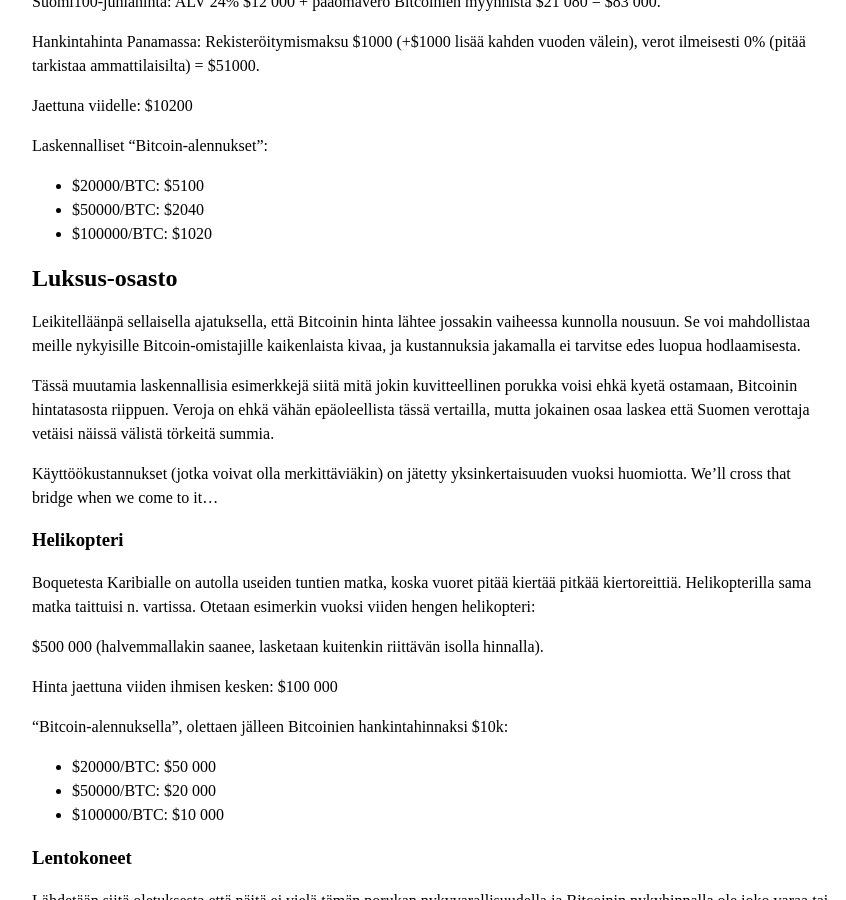
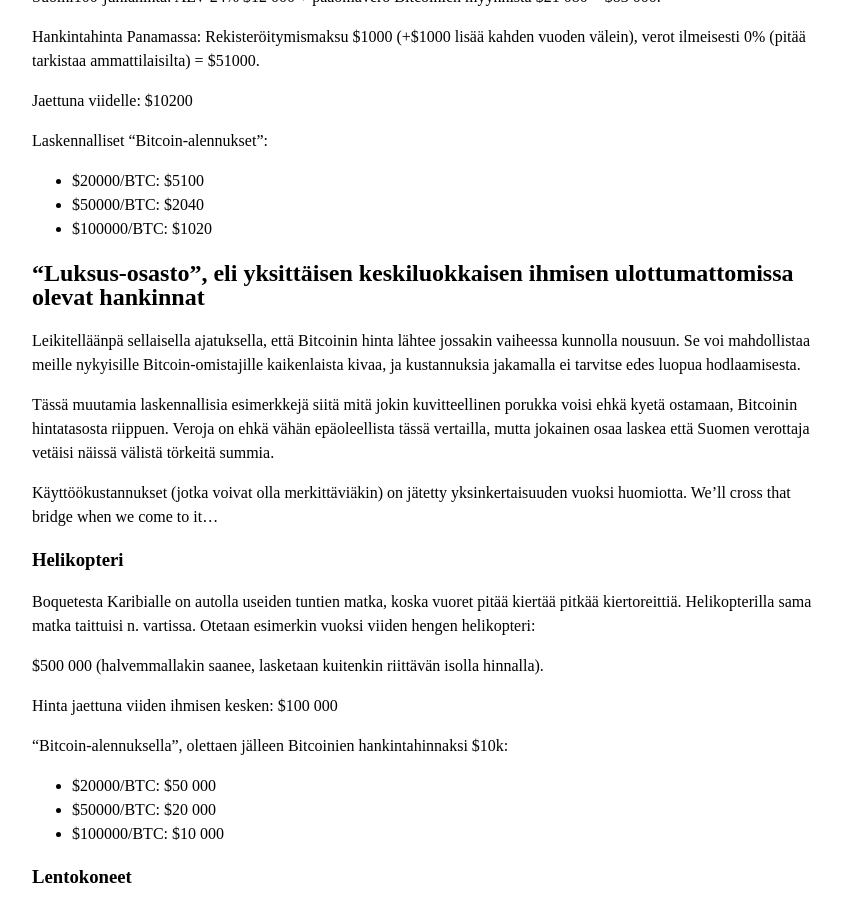
Before and after one commit to pitkonaarinparatiisi/pitkonaarinparatiisi.github.io, a Jekyll site: the page built from yhteiso.md, in a window 1280 px wide and 900 px high, scrolled down 2048 px. Shown: the whole window, without its empty margins (208-1054 px from the left). Built offline with Jekyll 4.4.1, drawn with Linux system fonts in a browser that asks for light colours; our own code applies the rules of GitHub Pages for plain Markdown files.

Commit message:
Update yhteiso.md

```diff
--- a/yhteiso.md
+++ b/yhteiso.md
@@ -39,7 +39,7 @@
 * **Suomi100-juhlahinta**: Tarkoittaa sitä hintaa, minkä joutuisit maksamaan samasta hankinnasta Suomessa: ALV 24% + mahdolliset muut hankintaan liittyvät verot + verolliselle summalle vielä pääomavero 34% (perustuen oletukseen että myisit Bitcoineja yli 30 000€ vuodessa ilman hankintamenotodisteluja tms "alennuksia"). Vertailtavuuden vuoksi nämäkin hinnat ovat dollareissa.
 * **Nuppiluku**: Arvioissa on käytetty viittä henkilöä esimerkkinä, mutta esimerkiksi auton jakaminen kymmenenkään ihmisen kesken ei liene epärealistista. Yksinkertaisuuden vuoksi arviot myös olettavat hinnan jakamisen tasaisesti kaikkien kesken, mutta myös käytön mukaan säätyvää hinnan jakamista voinee ainakin harkita.
 
-## Auto
+### Auto
 Auto (kohtuuhyvä vuoristotiekelpoinen neliveto-maasturi, hinnat tietysti vaihtelevat paljon):
 Huom: kirjoittaja yritti selvittää miten autojen verotus kokonaisuudessaan Suomessa toimii, mutta verenpaineen nousu vaarallisiin lukemiin pakotti jättämään tarkemmat laskelmat kesken. Veron määrä on siis karkea arvio. Omistamiseen liittyviä veroja kuten vuosittain maksettavaa ajoneuvoveroa, bensiiniveroja yms ei ole huomioitu (niitä ei Panamassa ole). Vakuutukset on myös jätetty huomiotta.
 
@@ -57,7 +57,7 @@
 * $50000/BTC: $1000
 * $100000/BTC: $500
 
-## Purjevene
+### Purjevene
 
 Veroton hinta: $50 000
 
@@ -74,7 +74,7 @@
 * $100000/BTC: $1020
 
 
-## Luksus-osasto
+## "Luksus-osasto", eli yksittäisen keskiluokkaisen ihmisen ulottumattomissa olevat hankinnat
 
 Leikitelläänpä sellaisella ajatuksella, että Bitcoinin hinta lähtee jossakin vaiheessa kunnolla nousuun. Se voi mahdollistaa meille nykyisille Bitcoin-omistajille kaikenlaista kivaa, ja kustannuksia jakamalla ei tarvitse edes luopua hodlaamisesta.
 
```
